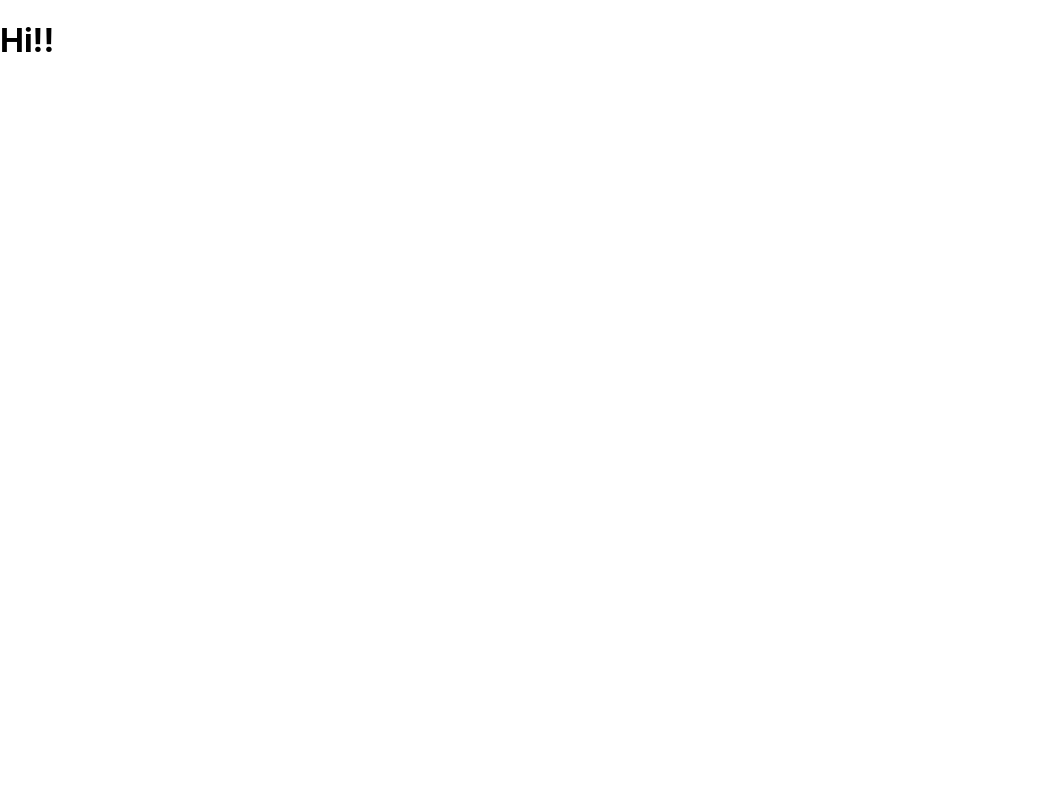
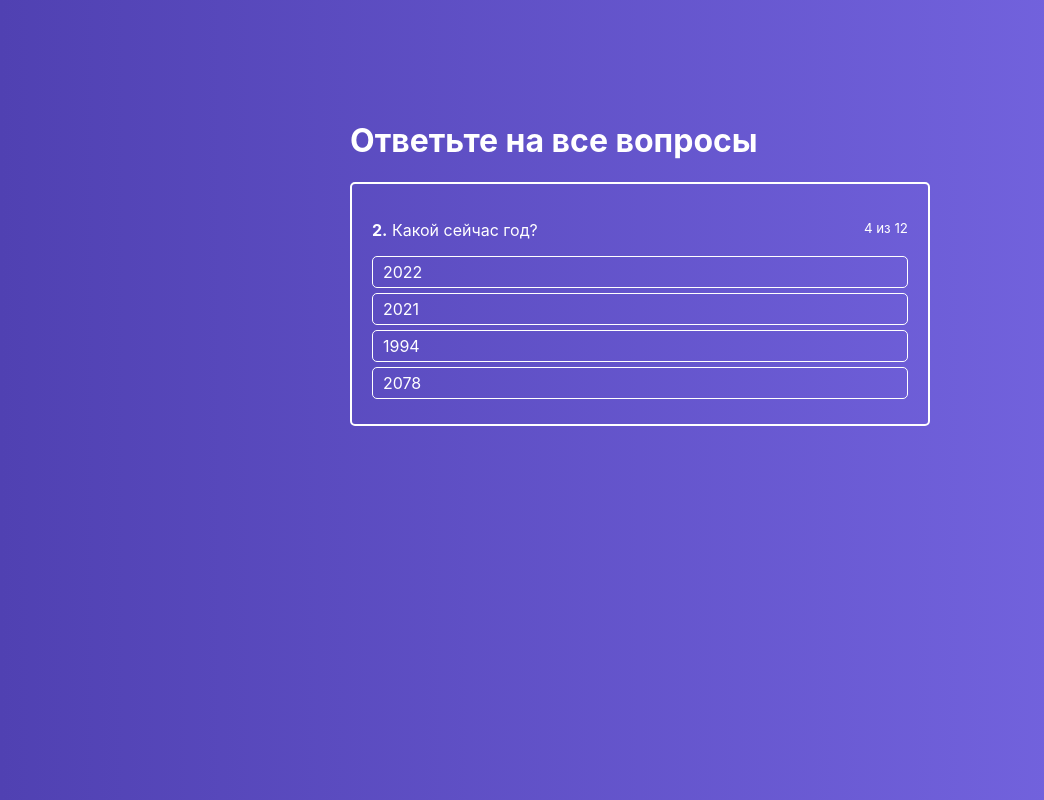
Before and after one commit to satanaroom/JapanQuiz, a React app: page / in a window 1280 px wide. Shown: the whole page, without its empty margins (0-1044 px from the left). Built offline with nearby package versions, Linux system fonts and the light colour scheme.

Commit message:
Created answerList, answerItem, quiz

```diff
--- a/src/App.js
+++ b/src/App.js
@@ -1,9 +1,13 @@
-function App() {
-  return (
+import React from "react";
+import Layout from "./hoc/Layout/Layout";
+import Quiz from './containers/Quiz/Quiz'
+
+const App = () => (
     <div className="App">
-      <h1>Hi!!</h1>
+        <Layout>
+            <Quiz/>
+        </Layout>
     </div>
-  );
-}
+)
 
 export default App;
--- /dev/null
+++ b/src/components/ActiveQuiz/ActiveQuiz.js
@@ -0,0 +1,25 @@
+import React from "react";
+import s from './ActiveQuiz.module.css';
+import AnswersList from "./AnswersList/AnswersList";
+
+const ActiveQuiz = (props) => (
+    <div className={s.ActiveQuiz}>
+        <p className={s.Question}>
+                <span>
+                    <strong>
+                        2.
+                    </strong>&nbsp;
+                    {props.question}
+                </span>
+            <small>
+                4 из 12
+            </small>
+        </p>
+        <AnswersList
+            answers={props.answers}
+            onAnswerClick={props.onAnswerClick}
+        />
+    </div>
+)
+
+export default ActiveQuiz;
--- /dev/null
+++ b/src/components/ActiveQuiz/ActiveQuiz.module.css
@@ -0,0 +1,13 @@
+.ActiveQuiz {
+    padding: 20px;
+    color: #fff;
+    border: 2px solid #fff;
+    border-radius: 5px;
+    margin: 0 10px;
+    box-sizing: border-box;
+}
+
+.Question {
+    display: flex;
+    justify-content: space-between;
+}
--- /dev/null
+++ b/src/components/ActiveQuiz/AnswersList/AnswerItem/AnswerItem.js
@@ -0,0 +1,15 @@
+import React from "react";
+import s from './AnswerItem.module.css'
+
+const AnswerItem = (props) => {
+    return (
+        <li
+            className={s.AnswerItem}
+            onClick={() => props.onAnswerClick(props.answer.id)}
+        >
+            {props.answer.text}
+        </li>
+    )
+}
+
+export default AnswerItem
--- /dev/null
+++ b/src/components/ActiveQuiz/AnswersList/AnswerItem/AnswerItem.module.css
@@ -0,0 +1,12 @@
+.AnswerItem {
+    border: 1px solid #fff;
+    border-radius: 5px;
+    padding: 5px 10px;
+    margin-bottom: 5px;
+    cursor: pointer;
+}
+
+.AnswerItem:hover {
+    background: rgba(255, 255, 255, .2);
+    transition: background .3s ease-in-out;
+}
--- /dev/null
+++ b/src/components/ActiveQuiz/AnswersList/AnswersList.js
@@ -0,0 +1,19 @@
+import React from "react";
+import s from './AnswersList.module.css';
+import AnswerItem from './AnswerItem/AnswerItem';
+
+const AnswersList = (props) => (
+    <ul className={s.AnswersList}>
+        {props.answers.map((answer, index) => {
+            return (
+                <AnswerItem
+                    answer={answer}
+                    key={index}
+                    onAnswerClick={props.onAnswerClick}
+                />
+            )
+        })}
+    </ul>
+)
+
+export default AnswersList
--- /dev/null
+++ b/src/components/ActiveQuiz/AnswersList/AnswersList.module.css
@@ -0,0 +1,5 @@
+.AnswersList {
+    list-style: none;
+    margin: 0;
+    padding: 0;
+}
--- /dev/null
+++ b/src/containers/Quiz/Quiz.js
@@ -0,0 +1,40 @@
+import React, {Component} from "react";
+import s from './Quiz.module.css';
+import ActiveQuiz from "../../components/ActiveQuiz/ActiveQuiz";
+
+class Quiz extends Component {
+    state = {
+        quiz: [
+            {
+                question: 'Какой сейчас год?',
+                rightAnswerId: 2,
+                answers: [
+                    {text: '2022', id: 1},
+                    {text: '2021', id: 2},
+                    {text: '1994', id: 3},
+                    {text: '2078', id: 4}
+                ]
+            }
+        ]
+    }
+    onAnswerClickHandler = answerId => {
+        console.log('Answer id: ', answerId)
+    }
+
+    render() {
+        return (
+            <div className={s.Quiz}>
+                <div className={s.QuizWrapper}>
+                    <h1>Ответьте на все вопросы</h1>
+                    <ActiveQuiz
+                        answers={this.state.quiz[0].answers}
+                        question={this.state.quiz[0].question}
+                        onAnswerClick={this.onAnswerClickHandler}
+                    />
+                </div>
+            </div>
+        )
+    }
+}
+
+export default Quiz;
--- /dev/null
+++ b/src/containers/Quiz/Quiz.module.css
@@ -0,0 +1,17 @@
+.Quiz {
+    display: flex;
+    justify-content: center;
+    padding-top: 100px;
+    flex-grow: 1;
+    width: 100%;
+    background: linear-gradient(90deg, #5041b2 0%, #7969e6 100%);
+}
+
+.Quiz h1 {
+    color: #fff;
+    margin-left: 10px;
+}
+
+.QuizWrapper {
+    width: 600px;
+}
--- /dev/null
+++ b/src/hoc/Layout/Layout.js
@@ -0,0 +1,15 @@
+import React, {Component} from "react";
+import s from './Layout.module.css';
+
+class Layout extends Component {
+    render() {
+        return (
+            <div className={s.Layout}>
+                <main>
+                    {this.props.children}
+                </main>
+            </div>
+        )
+    }
+}
+export default Layout;
--- /dev/null
+++ b/src/hoc/Layout/Layout.module.css
@@ -0,0 +1,16 @@
+.Layout {
+    height: 100vh;
+    display: flex;
+    flex-direction: column;
+}
+
+.Layout main {
+    display: flex;
+    flex-direction: column;
+    flex-grow: 1;
+}
+
+.test {
+    width: 400px;
+    border: 1px solid red;
+}
```
